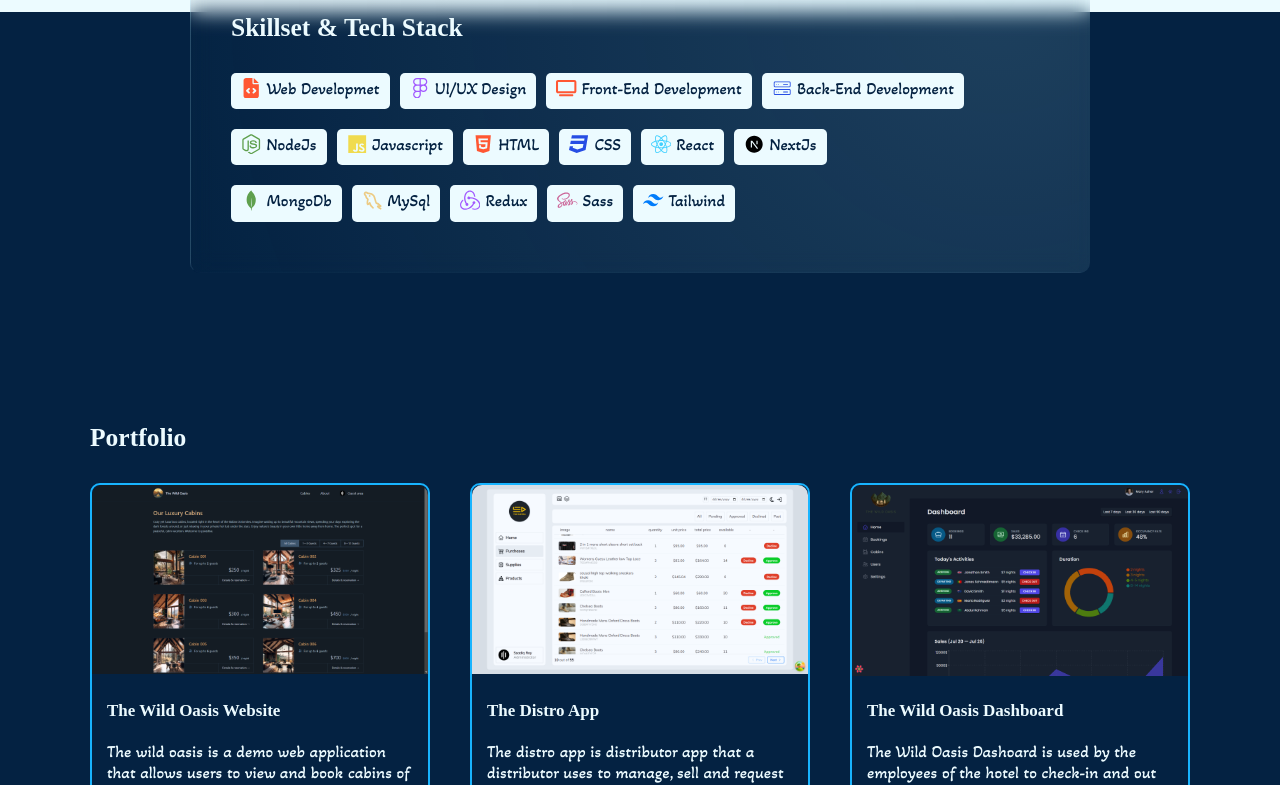
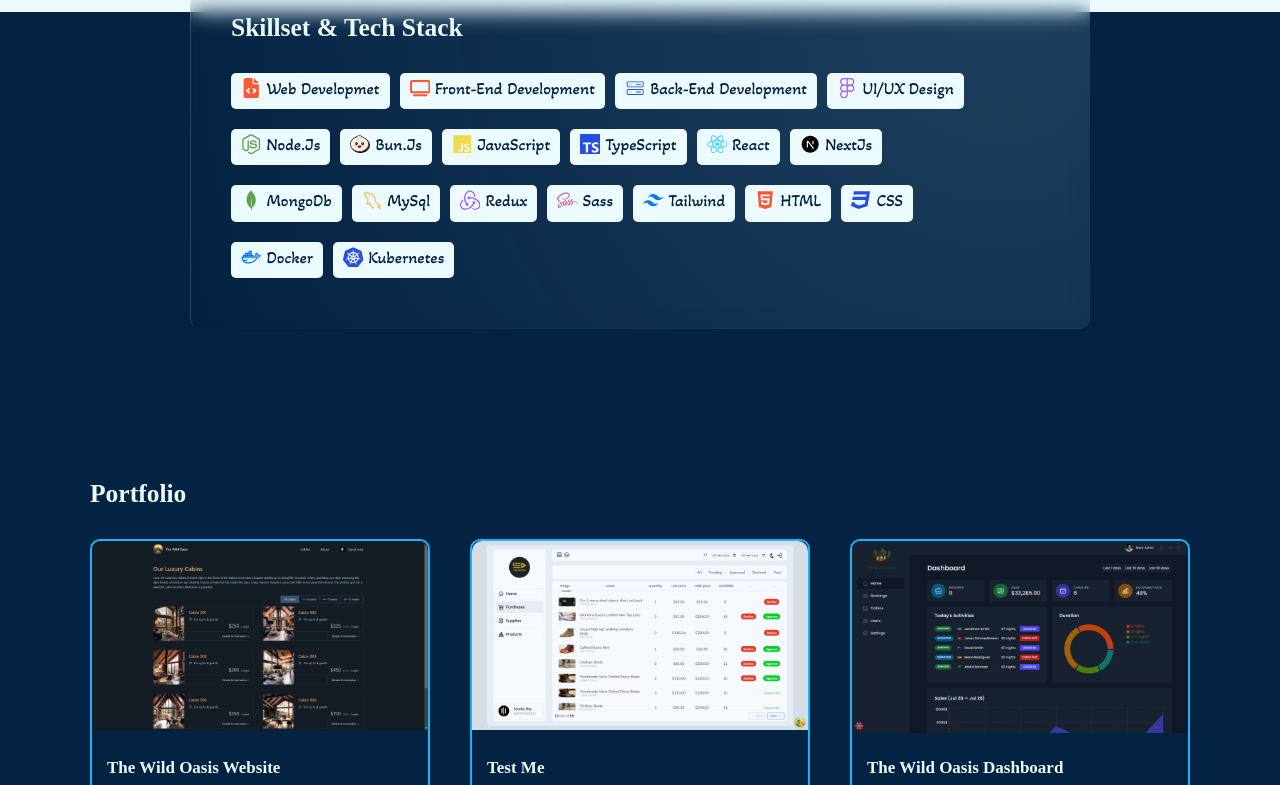
Before and after one commit to SsadiqRoy/my-portfolio, a Next.js app: page / in a window 1280 px wide. Shown: the part 2179-2964 px from the top of the page. Built offline with nearby package versions, Linux system fonts and the light colour scheme; a web font is replaced by a local one.

Commit message:
updated links

```diff
--- a/app/_components/Portfolio.js
+++ b/app/_components/Portfolio.js
@@ -1,4 +1,4 @@
-import { FaArrowRight, FaGithub } from 'react-icons/fa6';
+import { FaArrowRight, FaGithub } from "react-icons/fa6";
 
 function Portfolio() {
   return (
@@ -12,15 +12,12 @@
           </div>
           <div className="portfolio-card_content">
             <h4>The Wild oasis website</h4>
-            <p>
-              The wild oasis is a demo web application that allows users to view and book cabins of The Wild Oasis hotel
-              for night stays
-            </p>
+            <p>The wild oasis is a demo web application that allows users to view and book cabins of The Wild Oasis hotel for night stays.</p>
             <div className="portfolio-card_content-buttons">
-              <a href="#" className="btn-primary-alt btn-small portfolio-website">
+              <a target="_blank" href="https://sr-twow.vercel.app/" className="btn-primary-alt btn-small portfolio-website">
                 visit site <FaArrowRight />
               </a>
-              <a href="https://github.com/SsadiqRoy/the-wild-oasis-website" className="portfolio-repo">
+              <a target="_blank" href="https://github.com/SsadiqRoy/the-wild-oasis-website" className="portfolio-repo">
                 <FaGithub />
               </a>
             </div>
@@ -32,16 +29,13 @@
             <img src="/the-distro-dashboard-light-alt.png" alt="The Wild Oasis Dashoard" />
           </div>
           <div className="portfolio-card_content">
-            <h4>The distro app</h4>
-            <p>
-              The distro app is distributor app that a distributor uses to manage, sell and request products from
-              suppliers
-            </p>
+            <h4>Test Me</h4>
+            <p>The Test Me app is simple quiz application that test a user's knowledge with multiple choice questions on topics.</p>
             <div className="portfolio-card_content-buttons">
-              <a href="#" className="btn-primary-alt btn-small portfolio-website">
+              <a target="_blank" href="https://the-distro.vercel.app/" className="btn-primary-alt btn-small portfolio-website">
                 visit site <FaArrowRight />
               </a>
-              <a href="https://github.com/SsadiqRoy/The-Distro" className="portfolio-repo">
+              <a target="_blank" href="https://github.com/SsadiqRoy/test-me" className="portfolio-repo">
                 <FaGithub />
               </a>
             </div>
@@ -56,10 +50,10 @@
             <h4>The Wild oasis dashboard</h4>
             <p>The Wild Oasis Dashoard is used by the employees of the hotel to check-in and out bookings</p>
             <div className="portfolio-card_content-buttons">
-              <a href="#" className="btn-primary-alt btn-small portfolio-website">
+              <a target="_blank" href="https://sr-twod.vercel.app/" className="btn-primary-alt btn-small portfolio-website">
                 visit site <FaArrowRight />
               </a>
-              <a href="https://github.com/SsadiqRoy/the-wild-oasis-dashboard" className="portfolio-repo">
+              <a target="_blank" href="https://github.com/SsadiqRoy/the-wild-oasis-dashboard" className="portfolio-repo">
                 <FaGithub />
               </a>
             </div>
@@ -68,10 +62,7 @@
       </div>
 
       <div className="portfolio-repos">
-        <a
-          href="https://github.com/SsadiqRoy/The-Distro-Api"
-          className="btn-primary-alt btn-small portfolio-website portfolio-website--flex"
-        >
+        <a href="https://github.com/SsadiqRoy/The-Distro-Api" className="btn-primary-alt btn-small portfolio-website portfolio-website--flex">
           <span>
             <FaGithub />
           </span>
@@ -80,10 +71,7 @@
           </span>
         </a>
 
-        <a
-          href="https://github.com/SsadiqRoy/eyeclient-api"
-          className="btn-primary-alt btn-small portfolio-website portfolio-website--flex"
-        >
+        <a href="https://github.com/SsadiqRoy/eyeclient-api" className="btn-primary-alt btn-small portfolio-website portfolio-website--flex">
           <span>
             <FaGithub />
           </span>
--- a/app/_components/Skillset.js
+++ b/app/_components/Skillset.js
@@ -1,10 +1,11 @@
-import { CiServer } from 'react-icons/ci';
-import { FaCss3, FaFigma, FaFileCode, FaHtml5, FaNodeJs, FaReact, FaSass, FaTv } from 'react-icons/fa6';
-import { IoLogoJavascript } from 'react-icons/io5';
-import { RiNextjsFill } from 'react-icons/ri';
-import { SiMongodb, SiRedux, SiTailwindcss } from 'react-icons/si';
-import { TbBrandMysql } from 'react-icons/tb';
-import Glass from './Glass';
+import { CiServer } from "react-icons/ci";
+import { FaCss3, FaFigma, FaFileCode, FaHtml5, FaNodeJs, FaReact, FaSass, FaTv } from "react-icons/fa6";
+import { IoLogoJavascript } from "react-icons/io5";
+import { RiNextjsFill } from "react-icons/ri";
+import { SiKubernetes, SiMongodb, SiRedux, SiTailwindcss, SiTypescript } from "react-icons/si";
+import { TbBrandMysql } from "react-icons/tb";
+import Glass from "./Glass";
+import { LiaDocker } from "react-icons/lia";
 
 function Skillset() {
   return (
@@ -21,12 +22,6 @@
           </span>
 
           <span className="stack-item">
-            <span className="stack-item-logo color-figma">
-              <FaFigma />
-            </span>
-            <span className="stack-item-name">UI/UX Design</span>
-          </span>
-          <span className="stack-item">
             <span className="stack-item-logo color-html">
               <FaTv />
             </span>
@@ -39,6 +34,12 @@
             </span>
             <span className="stack-item-name">back-end development</span>
           </span>
+          <span className="stack-item">
+            <span className="stack-item-logo color-figma">
+              <FaFigma />
+            </span>
+            <span className="stack-item-name">UI/UX Design</span>
+          </span>
         </div>
 
         <div className="stack-group">
@@ -46,27 +47,26 @@
             <span className="stack-item-logo color-node-js">
               <FaNodeJs />
             </span>
-            <span className="stack-item-name">nodeJs</span>
+            <span className="stack-item-name">Node.js</span>
+          </span>
+          <span className="stack-item">
+            <span className="stack-item-logo color-node-js">
+              <img src="bunjs.svg" alt="SR Webs Logo" className="BunJs" />
+            </span>
+            <span className="stack-item-name">Bun.js</span>
           </span>
 
           <span className="stack-item">
             <span className="stack-item-logo color-javascript">
               <IoLogoJavascript />
             </span>
-            <span className="stack-item-name">Javascript</span>
+            <span className="stack-item-name">JavaScript</span>
           </span>
           <span className="stack-item">
-            <span className="stack-item-logo color-html">
-              <FaHtml5 />
+            <span className="stack-item-logo color-css">
+              <SiTypescript />
             </span>
-            <span className="stack-item-name">HTML</span>
-          </span>
-
-          <span className="stack-item">
-            <span className="stack-item-logo color-css">
-              <FaCss3 />
-            </span>
-            <span className="stack-item-name">CSS</span>
+            <span className="stack-item-name">TypeScript</span>
           </span>
 
           <span className="stack-item">
@@ -117,6 +117,34 @@
             </span>
             <span className="stack-item-name">tailwind</span>
           </span>
+          <span className="stack-item">
+            <span className="stack-item-logo color-html">
+              <FaHtml5 />
+            </span>
+            <span className="stack-item-name">HTML</span>
+          </span>
+
+          <span className="stack-item">
+            <span className="stack-item-logo color-css">
+              <FaCss3 />
+            </span>
+            <span className="stack-item-name">CSS</span>
+          </span>
+        </div>
+
+        <div className="stack-group">
+          <span className="stack-item">
+            <span className="stack-item-logo color-tailwind">
+              <LiaDocker />
+            </span>
+            <span className="stack-item-name">Docker</span>
+          </span>
+          <span className="stack-item">
+            <span className="stack-item-logo color-css">
+              <SiKubernetes />
+            </span>
+            <span className="stack-item-name">Kubernetes</span>
+          </span>
         </div>
       </div>
     </Glass>
--- a/app/_styles/_second-info.scss
+++ b/app/_styles/_second-info.scss
@@ -79,6 +79,14 @@
 
     &-logo {
       font-size: 1.2em;
+
+      &:has(img) {
+        width: 2rem;
+        height: 2rem;
+      }
+
+      img {
+      }
     }
   }
 }
--- a/package.json
+++ b/package.json
@@ -3,7 +3,7 @@
   "version": "0.1.0",
   "private": true,
   "scripts": {
-    "dev": "next dev",
+    "dev": "next dev -p 2300",
     "build": "next build",
     "start": "next start",
     "lint": "next lint"
```
Also changed, not shown: public/bunjs.svg (added), public/test-me.png (added).
